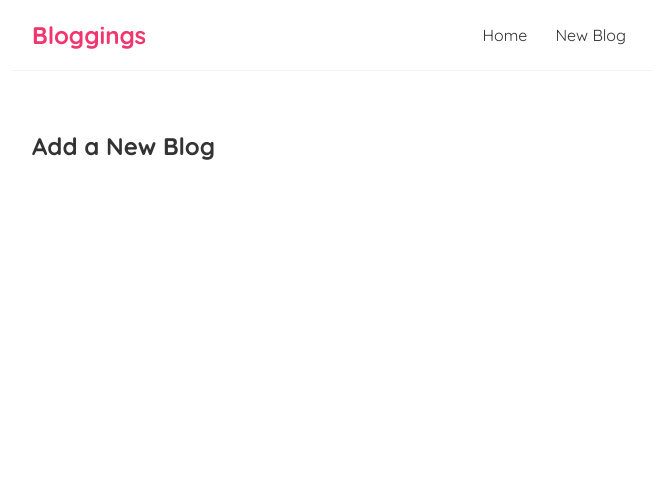
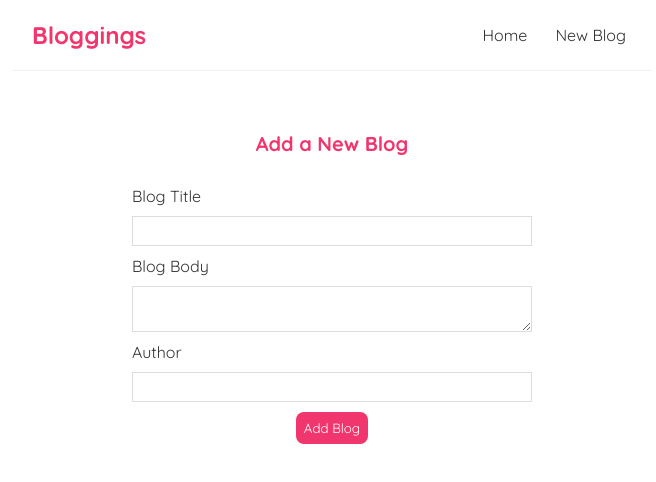
Before and after one commit to abdullah-rizwan1/bloggings, a React (Create React App) app: page /create in a window 1280 px wide. Shown: the top 482 px of the page, without its empty margins (308-964 px from the left). Built offline with nearby package versions, Linux system fonts and the light colour scheme.

Commit message:
added form controls to post a blog

```diff
--- a/src/CreateBlog.js
+++ b/src/CreateBlog.js
@@ -1,7 +1,34 @@
+import { useState } from 'react'
+
 const CreateBlog = () => {
+  const [title, setTitle] = useState('')
+  const [body, setBody] = useState('')
+  const [author, setAuthor] = useState('')
   return (
     <div className="create">
       <h2>Add a New Blog</h2>
+      <form>
+        <label>Blog Title</label>
+        <input
+          type="text"
+          required
+          value={title}
+          onChange={(e) => setTitle(e.target.value)}
+        />
+        <label>Blog Body</label>
+        <textarea
+          required
+          value={body}
+          onChange={(e) => setBody(e.target.value)}></textarea>
+        <label>Author</label>
+        <input
+          type="text"
+          required
+          value={author}
+          onChange={(e) => setAuthor(e.target.value)}
+        />
+        <button>Add Blog</button>
+      </form>
     </div>
   )
 }
--- a/src/index.css
+++ b/src/index.css
@@ -70,3 +70,38 @@
 .blog-details div {
   margin: 20px 0;
 }
+
+.create {
+  max-width: 400px;
+  margin: 0 auto;
+  text-align: center;
+}
+
+.create label {
+  text-align: left;
+  display: block;
+}
+
+.create h2 {
+  font-size: 20px;
+  color: #f1356d;
+  margin-bottom: 30px;
+}
+
+.create input, .create textarea {
+  width: 100%;
+  padding: 6px 10px;
+  margin: 10px 0;
+  border: 1px solid #ddd;
+  box-sizing: border-box;
+  display: block;
+}
+
+.create button {
+  background: #f1356d;
+  color: #fff;
+  border: 0;
+  padding: 8px;
+  border-radius: 8px;
+  cursor: pointer;
+}
```
